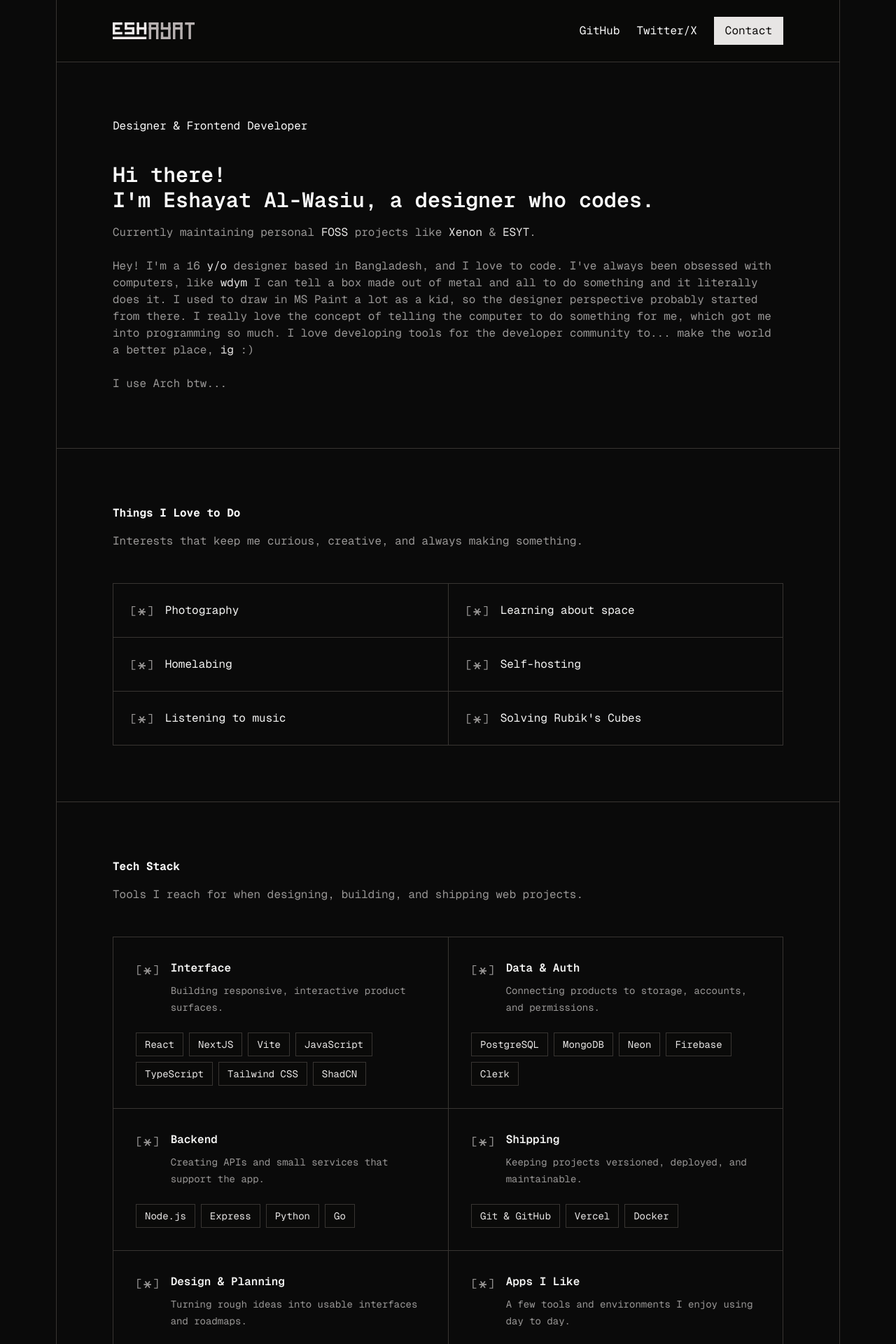
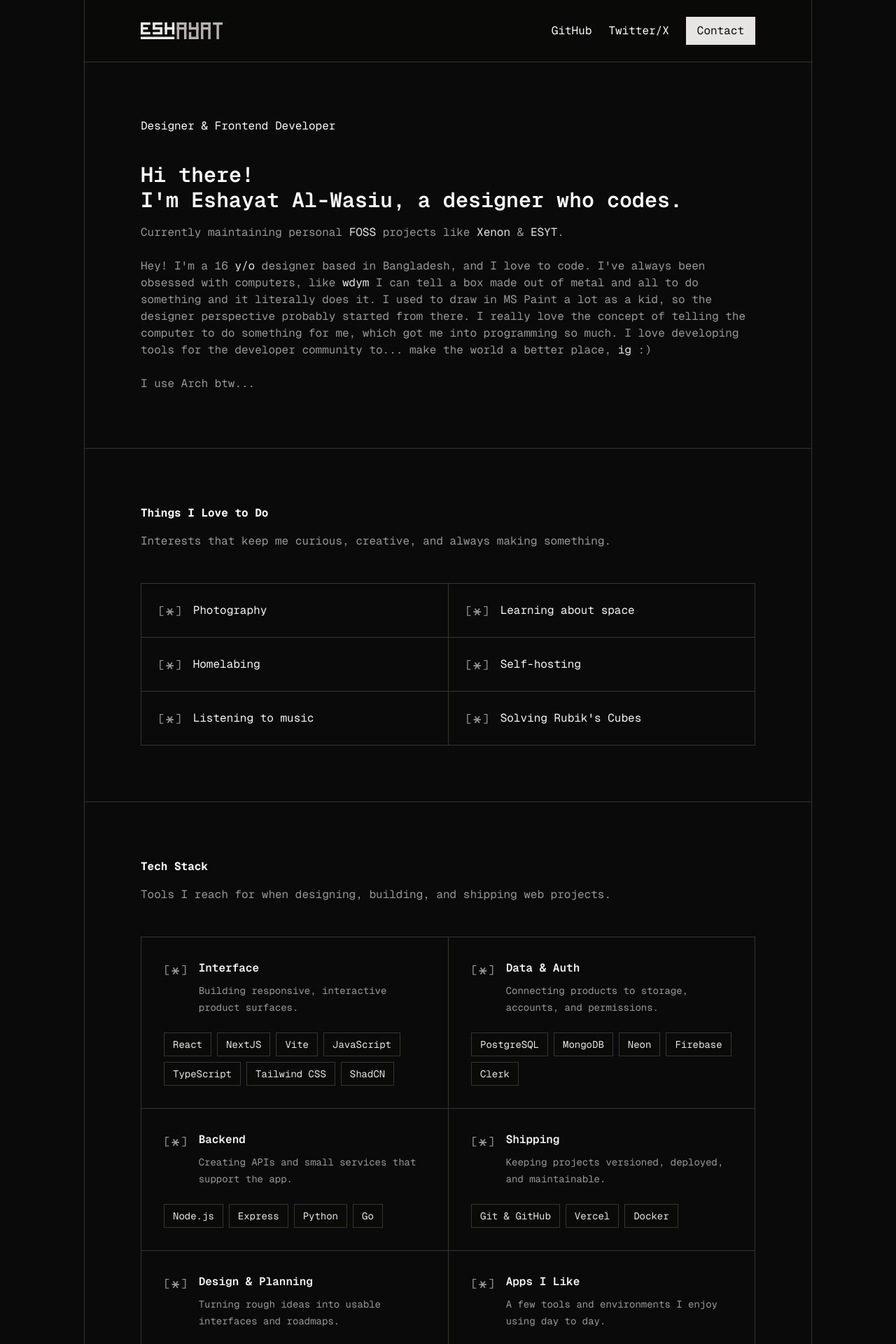
Before and after one commit to ESHAYAT102/portfolio, a React (Vite) app: page / in a window 1280 px wide. Shown: the top 1920 px of the page at 70% size. Built offline with nearby package versions, Linux system fonts and the light colour scheme; no server answers.

Commit message:
fixed layout

```diff
--- a/src/components/Footer.tsx
+++ b/src/components/Footer.tsx
@@ -4,7 +4,7 @@ export default function Footer() {
   return (
     <div>
       <div className="w-screen min-[1000px]:w-full flex justify-center align-middle items-center">
-        <div className="mx-0 min-[1000px]:mx-8 min-[1280px]:mx-20 min-[1600px]:mx-38 w-full border-b border-l-0 min-[1000px]:border-l border-r-0 min-[1000px]:border-r border-stone-600/60">
+        <div className="mx-0 min-[1000px]:mx-30 min-[1600px]:mx-38 w-full border-b border-l-0 min-[1000px]:border-l border-r-0 min-[1000px]:border-r border-stone-600/60">
           <div>
             <div className="text-center grid grid-cols-1 min-[760px]:grid-cols-3 justify-center align-middle items-center">
               <a
--- a/src/components/Navbar.tsx
+++ b/src/components/Navbar.tsx
@@ -2,7 +2,7 @@ export default function Navbar() {
   return (
     <div className="pb-22">
       <div className="z-50 fixed w-screen min-[1000px]:w-full flex justify-center align-middle items-center">
-        <div className="px-4 min-[1000px]:px-20 py-6 mx-0 min-[1000px]:mx-8 min-[1280px]:mx-20 min-[1600px]:mx-38 w-full border-b border-l-0 min-[1000px]:border-l border-r-0 min-[1000px]:border-r border-stone-600/60 bg-stone-950/30 backdrop-blur-sm">
+        <div className="px-4 min-[1000px]:px-20 py-6 mx-0 min-[1000px]:mx-30 min-[1600px]:mx-38 w-full border-b border-l-0 min-[1000px]:border-l border-r-0 min-[1000px]:border-r border-stone-600/60 bg-stone-950/30 backdrop-blur-sm">
           <div className="flex justify-center min-[760px]:justify-between">
             <div className="flex justify-center align-middle items-center">
               <a href="/">
--- a/src/sections/Banner.tsx
+++ b/src/sections/Banner.tsx
@@ -153,7 +153,7 @@ export default function Banner() {
   return (
     <div>
       <div className="w-screen min-[1000px]:w-full flex justify-center align-middle items-center">
-        <div className="mx-0 min-w-0 min-[1000px]:mx-8 min-[1280px]:mx-20 min-[1600px]:mx-38 w-full border-b border-l-0 min-[1000px]:border-l border-r-0 min-[1000px]:border-r border-stone-600/60">
+        <div className="mx-0 min-w-0 min-[1000px]:mx-30 min-[1600px]:mx-38 w-full border-b border-l-0 min-[1000px]:border-l border-r-0 min-[1000px]:border-r border-stone-600/60">
           <div className="min-w-0 px-4 min-[1000px]:px-20 pt-10 pb-20 min-[760px]:py-20">
             <p>Designer & Frontend Developer</p>
             <h1 className="text-3xl font-semibold mt-10">
--- a/src/sections/Certificates.tsx
+++ b/src/sections/Certificates.tsx
@@ -79,7 +79,7 @@ export default function Banner() {
   return (
     <div>
       <div className="w-screen min-[1000px]:w-full flex justify-center align-middle items-center">
-        <div className="mx-0 min-[1000px]:mx-8 min-[1280px]:mx-20 min-[1600px]:mx-38 w-full border-b border-l-0 min-[1000px]:border-l border-r-0 min-[1000px]:border-r border-stone-600/60">
+        <div className="mx-0 min-[1000px]:mx-30 min-[1600px]:mx-38 w-full border-b border-l-0 min-[1000px]:border-l border-r-0 min-[1000px]:border-r border-stone-600/60">
           <div className="px-4 min-[1000px]:px-20 py-20">
             <p className="mb-12 font-bold">Certificates</p>
             <div className="grid grid-cols-1 min-[760px]:grid-cols-3 gap-6 w-full">
--- a/src/sections/Experience.tsx
+++ b/src/sections/Experience.tsx
@@ -20,7 +20,7 @@ export default function Experience() {
   return (
     <div>
       <div className="w-screen min-[1000px]:w-full flex justify-center align-middle items-center">
-        <div className="mx-0 min-[1000px]:mx-8 min-[1280px]:mx-20 min-[1600px]:mx-38 w-full border-b border-l-0 min-[1000px]:border-l border-r-0 min-[1000px]:border-r border-stone-600/60">
+        <div className="mx-0 min-[1000px]:mx-30 min-[1600px]:mx-38 w-full border-b border-l-0 min-[1000px]:border-l border-r-0 min-[1000px]:border-r border-stone-600/60">
           <div className="px-4 min-[1000px]:px-20 py-20">
             <p className="font-bold">Experience</p>
             <div className="mt-12">
--- a/src/sections/Hobbies.tsx
+++ b/src/sections/Hobbies.tsx
@@ -10,7 +10,7 @@ const hobbies = [
 export default function Hobbies() {
   return (
     <div className="w-screen min-[1000px]:w-full flex justify-center items-center">
-      <div className="mx-0 min-[1000px]:mx-8 min-[1280px]:mx-20 min-[1600px]:mx-38 w-full border-b border-l-0 min-[1000px]:border-l border-r-0 min-[1000px]:border-r border-stone-600/60">
+      <div className="mx-0 min-[1000px]:mx-30 min-[1600px]:mx-38 w-full border-b border-l-0 min-[1000px]:border-l border-r-0 min-[1000px]:border-r border-stone-600/60">
         <div className="px-4 min-[1000px]:px-20 py-20">
           <div className="mb-12 max-w-2xl">
             <p className="font-bold text-balance">Things I Love to Do</p>
--- a/src/sections/OpenSource.tsx
+++ b/src/sections/OpenSource.tsx
@@ -19,7 +19,7 @@ export default function OpenSource() {
 
   return (
     <div className="w-screen min-[1000px]:w-full flex justify-center align-middle items-center">
-      <div className="mx-0 min-[1000px]:mx-8 min-[1280px]:mx-20 min-[1600px]:mx-38 w-full border-b border-l-0 min-[1000px]:border-l border-r-0 min-[1000px]:border-r border-stone-600/60">
+      <div className="mx-0 min-[1000px]:mx-30 min-[1600px]:mx-38 w-full border-b border-l-0 min-[1000px]:border-l border-r-0 min-[1000px]:border-r border-stone-600/60">
         <div className="px-4 min-[1000px]:px-20 py-20">
           <p className="font-bold">Open Source Contributions</p>
           <div className="mt-12">
--- a/src/sections/Projects.tsx
+++ b/src/sections/Projects.tsx
@@ -55,7 +55,7 @@ export default function Projects() {
   return (
     <div>
       <div className="w-screen min-[1000px]:w-full flex justify-center align-middle items-center">
-        <div className="mx-0 min-[1000px]:mx-8 min-[1280px]:mx-20 min-[1600px]:mx-38 w-full border-b border-l-0 min-[1000px]:border-l border-r-0 min-[1000px]:border-r border-stone-600/60">
+        <div className="mx-0 min-[1000px]:mx-30 min-[1600px]:mx-38 w-full border-b border-l-0 min-[1000px]:border-l border-r-0 min-[1000px]:border-r border-stone-600/60">
           <div className="px-4 min-[1000px]:px-20 py-20">
             <p className="font-bold">Projects</p>
             <div className="mt-12">
--- a/src/sections/TechStack.tsx
+++ b/src/sections/TechStack.tsx
@@ -43,7 +43,7 @@ export default function TechStack() {
   return (
     <div>
       <div className="w-screen min-[1000px]:w-full flex justify-center align-middle items-center">
-        <div className="mx-0 min-[1000px]:mx-8 min-[1280px]:mx-20 min-[1600px]:mx-38 w-full border-b border-l-0 min-[1000px]:border-l border-r-0 min-[1000px]:border-r border-stone-600/60">
+        <div className="mx-0 min-[1000px]:mx-30 min-[1600px]:mx-38 w-full border-b border-l-0 min-[1000px]:border-l border-r-0 min-[1000px]:border-r border-stone-600/60">
           <div className="px-4 min-[1000px]:px-20 py-20">
             <div className="mb-12 max-w-2xl">
               <p className="font-bold">Tech Stack</p>
```
